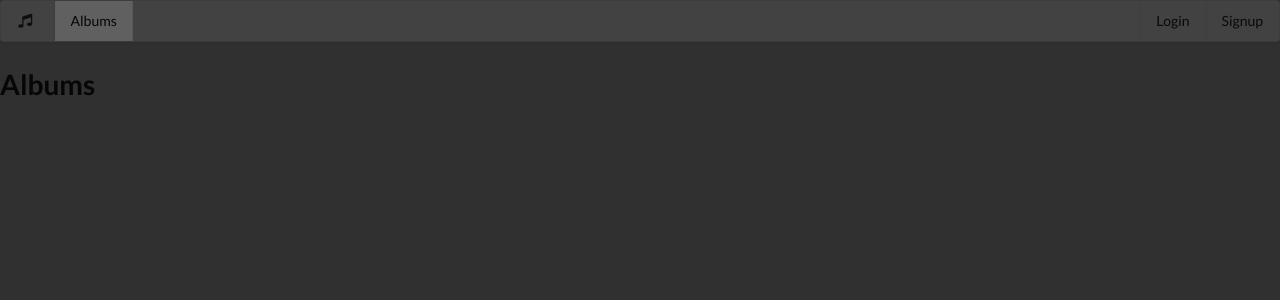
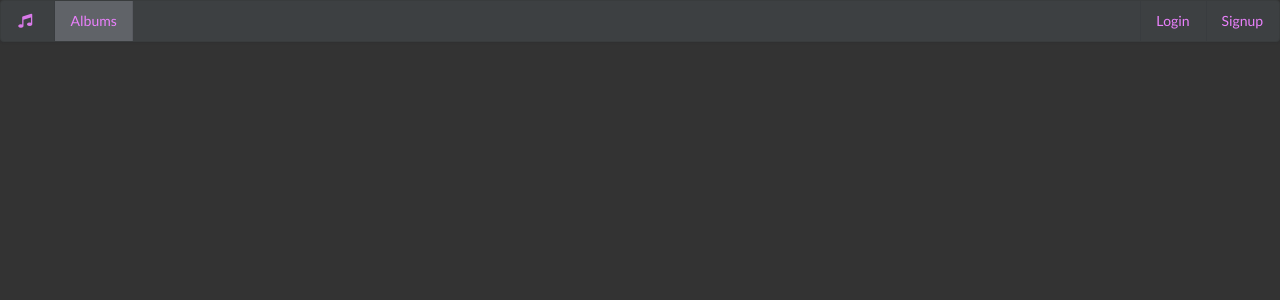
Before and after one commit to colemanimhoff/your-band-sucks-v2, a React (Create React App) app in the folder client/: page /albums in a window 1280 px wide. Shown: the top 300 px of the page. Built offline with nearby package versions, Linux system fonts and the light colour scheme.

Commit message:
adding dark theme color palette

```diff
--- a/client/src/App.css
+++ b/client/src/App.css
@@ -1,12 +1,26 @@
+:root {
+    --active: #606368;
+    --background: #333333;
+    --paper: #3d4042;
+    --font: #B7BABF;
+    --primary1: #FFB2FF;
+    --primary2: #ea80fc;
+    --primary3: #B64FC8;
+}
+
 .App {
-    background-color: rgb(48, 48, 48);
+    background-color: var(--background);
     height: 100vh;
 }
 
-.ui.stackable.menu {
-    background-color: rgb(66, 66, 66);
+.item.active {
+    background-color: var(--active) !important;
 }
 
-.item.active {
-    background-color: rgba(255, 255, 255, 0.16) !important;
+.item {
+    color: var(--primary2) !important;
 }
+
+.ui.stackable.menu {
+    background-color: var(--paper);
+}
--- a/client/src/components/AppBar.js
+++ b/client/src/components/AppBar.js
@@ -3,7 +3,6 @@ import { Link, useLocation } from 'react-router-dom'
 
 const AppBar = () => {
     const path = useLocation().pathname
-
       return (
         <div>
             <div className="ui stackable menu">
--- a/client/src/pages/Albums.js
+++ b/client/src/pages/Albums.js
@@ -6,7 +6,8 @@ const Albums = () => {
     return (
         <div>
             <AppBar />
-            <h1>Albums</h1>
+            <div className="ui container">
+            </div>
         </div>
     )
 }
--- a/client/src/pages/Home.js
+++ b/client/src/pages/Home.js
@@ -6,7 +6,8 @@ const Home = () => {
     return (
         <div>
             <AppBar />
-            <h1>Home</h1>
+            <div className="ui container">
+            </div>
         </div>
     )
 }
--- a/client/src/pages/Login.js
+++ b/client/src/pages/Login.js
@@ -6,7 +6,8 @@ const Login = () => {
     return (
         <div>
             <AppBar />
-            <h1>Login</h1>
+            <div className="ui container">
+            </div>
         </div>
     )
 }
--- a/client/src/pages/SignUp.js
+++ b/client/src/pages/SignUp.js
@@ -6,7 +6,8 @@ const SignUp = () => {
     return (
         <div>
             <AppBar />
-            <h1>Sign Up</h1>
+            <div className="ui container">
+            </div>
         </div>
     )
 }
```
Also changed, not shown: 1 other file (tests, documents, lock files or other folders).
